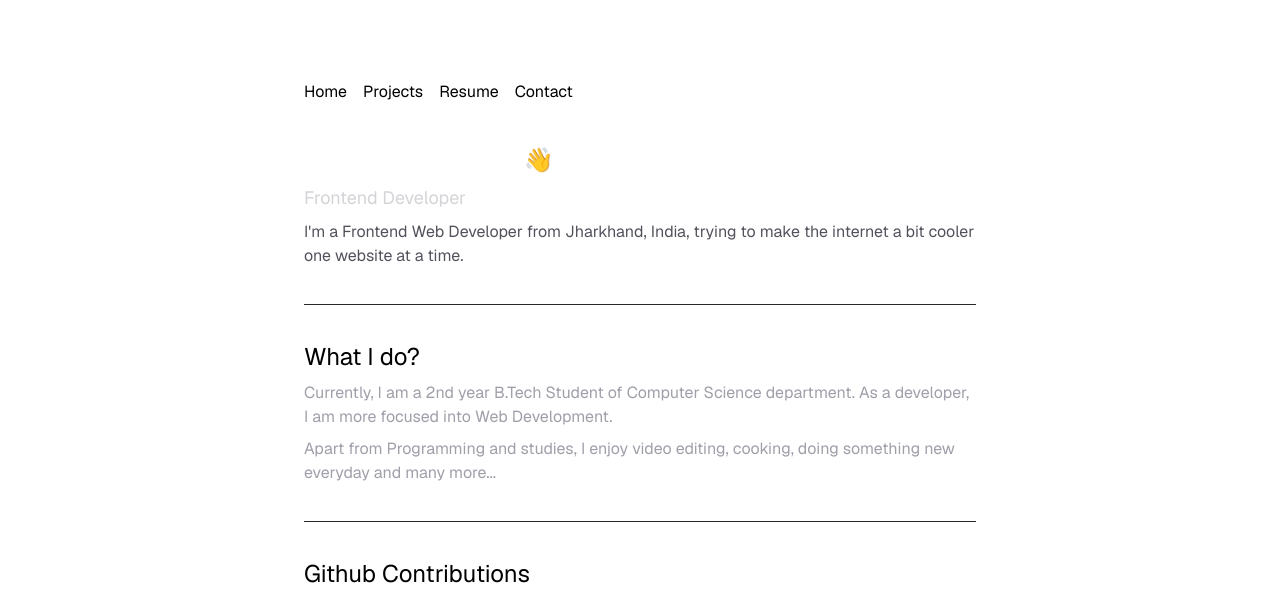
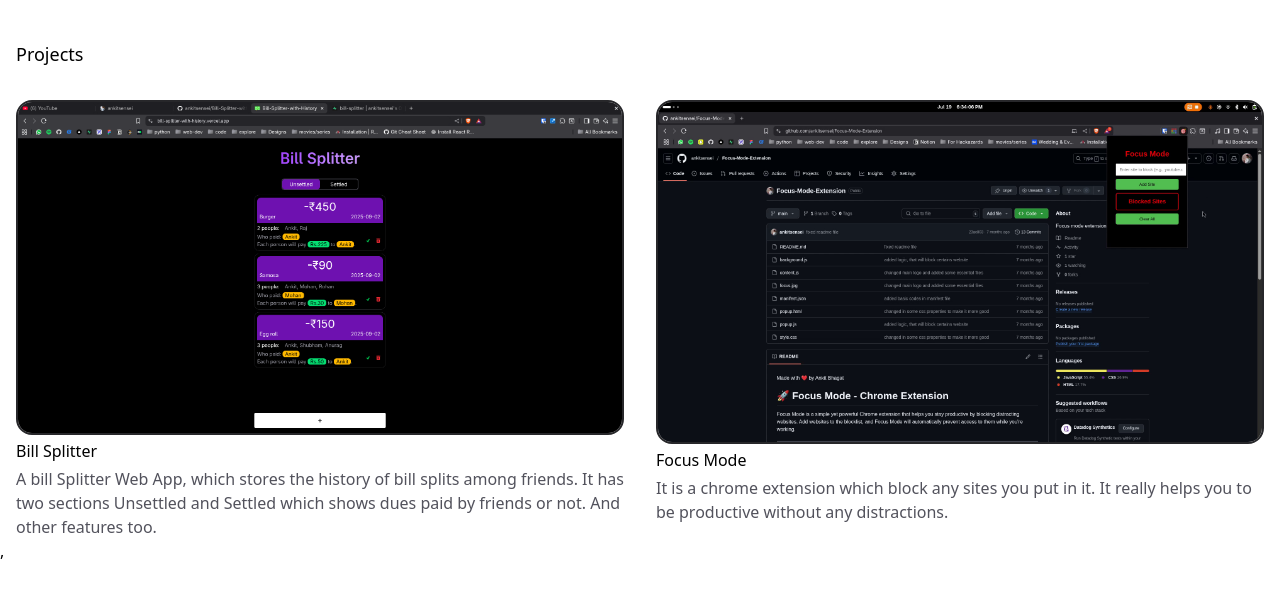
Before and after one commit to ankitsensei/ankitbhagat-portfolio, a React (Vite) app: page /projects in a window 1280 px wide. Shown: the top 589 px of the page. Built offline with nearby package versions, Linux system fonts and the light colour scheme; a web font is replaced by a local one.

Commit message:
react routing navbar

```diff
--- a/src/App.tsx
+++ b/src/App.tsx
@@ -16,6 +16,7 @@
         <div className='h-full flex flex-col pt-20 w-full max-w-2xl mx-auto font-geist'>
           <Home />
         </div>
+
       </motion.div>
     </ThemeProvider>
   )
--- a/src/components/Navbar.tsx
+++ b/src/components/Navbar.tsx
@@ -1,12 +1,43 @@
+import { NavLink, Link } from "react-router";
 
 const Navbar = () => {
   return (
     <div className="mb-10 w-full">
       <ul className="flex items-center gap-4">
-        <li><a href="#">Home</a></li>
-        <li><a href="#">Projects</a></li>
-        <li><a href="#">Resume</a></li>
-        <li><a href="#">Contact</a></li>
+        <NavLink
+          to="/"
+          className={({ isActive }) =>
+            isActive ? "active" : ""
+          }
+        >
+          Home
+        </NavLink>
+        <NavLink
+          to="/projects"
+          className={({ isActive }) =>
+            isActive ? "active" : ""
+          }
+        >
+          Projects
+        </NavLink>
+        <NavLink
+          to="/resume"
+          className={({ isActive }) =>
+            isActive ? "active" : ""
+          }
+        >
+          Resume
+        </NavLink>
+        <NavLink
+          to="/contact"
+          className={({ isActive }) =>
+            isActive ? "active" : ""
+          }
+        >
+          Contact
+        </NavLink>
+
+        <Link to="/concerts/salt-lake-city">Concerts</Link>
       </ul>
     </div>
   )
--- a/src/main.tsx
+++ b/src/main.tsx
@@ -1,13 +1,21 @@
 import { StrictMode } from 'react'
 import { createRoot } from 'react-dom/client'
-import { BrowserRouter } from "react-router";
+import { BrowserRouter, Routes, Route } from "react-router";
 import './index.css'
 import App from './App.tsx'
+import Projects from './pages/Projects.tsx';
+import Resume from './pages/Resume.tsx';
+import Contact from './pages/Contact.tsx';
 
 createRoot(document.getElementById('root')!).render(
   <StrictMode>
     <BrowserRouter>
-      <App />
-    </BrowserRouter>
+      <Routes>
+        <Route index element={<App />} />
+        <Route path="/projects" element={<Projects />} />
+        <Route path="/resume" element={<Resume />} />
+        <Route path="/contact" element={<Contact />} />
+      </Routes>
+    </BrowserRouter>,
   </StrictMode>,
 )
--- a/src/pages/Projects.tsx
+++ b/src/pages/Projects.tsx
@@ -2,7 +2,7 @@
 import { motion, AnimatePresence } from "motion/react"
 
 // import { useState } from "react";
-import ProjectComp from "./ProjectsComp"
+import ProjectComp from "../components/ProjectsComp"
 import FocusMode from "../assets/imgs/focusModeExtension.png"
 import BillSplitter from "../assets/imgs/Bill-splitter.png"
 
```
